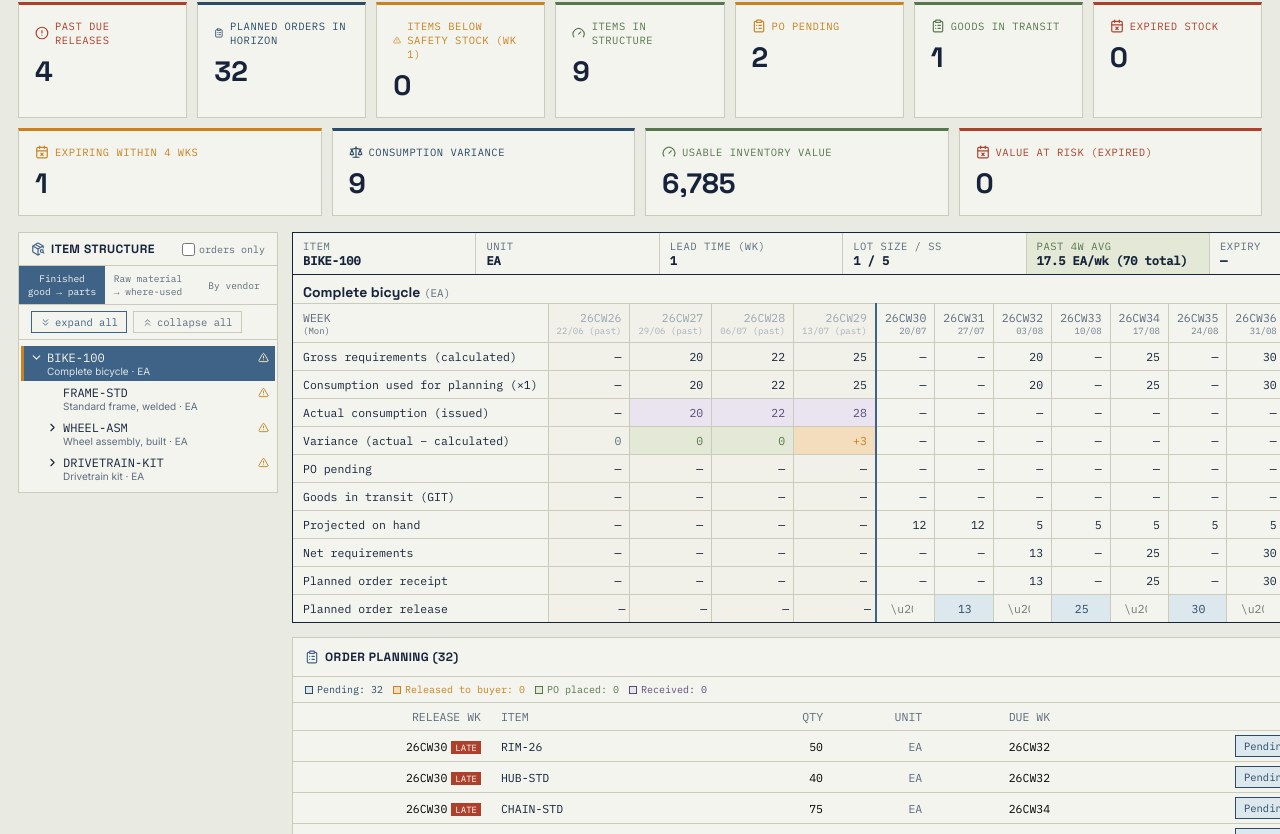
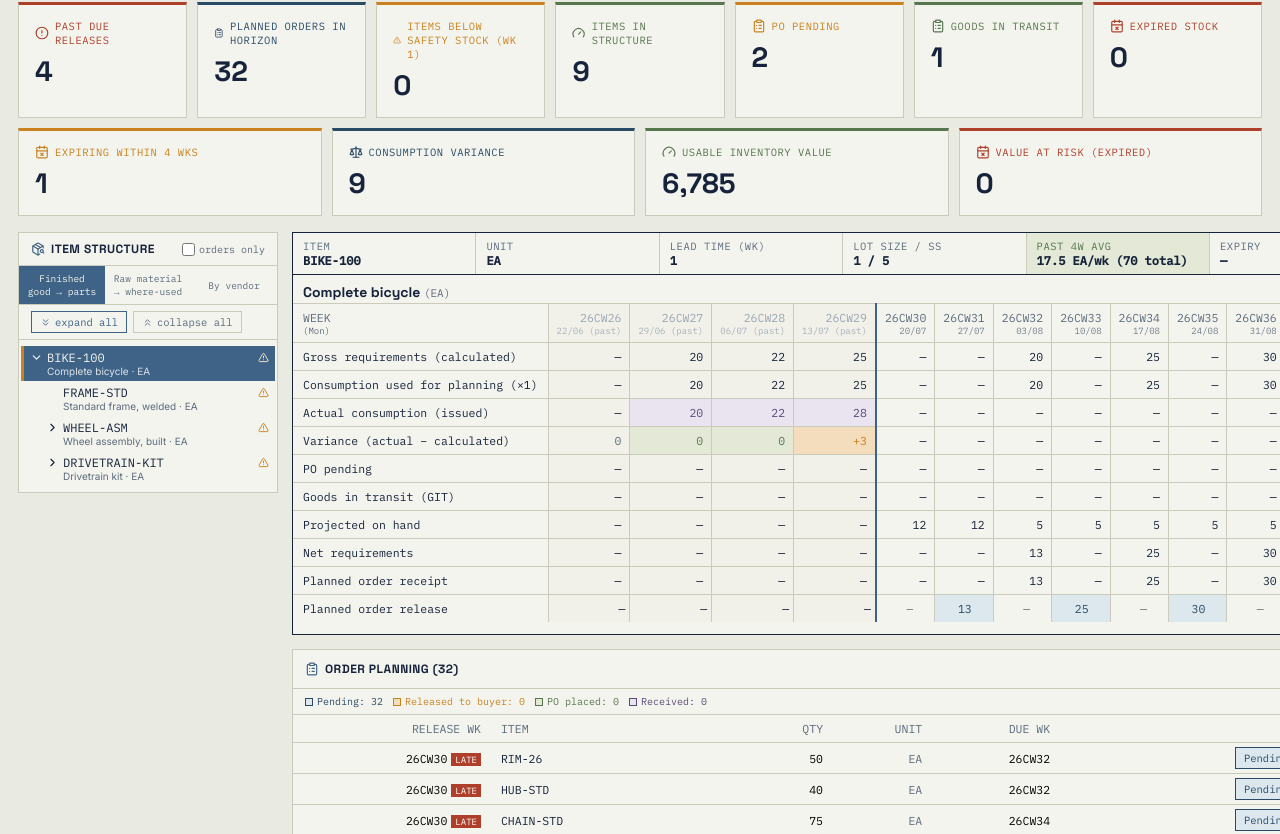
Before and after one commit to teeraponghf-cmd/MRP-Dashbboard1, a React (Vite) app: page / in a window 1280 px wide. Shown: the part 474-1308 px from the top of the page. Built offline with nearby package versions, Linux system fonts and the light colour scheme.

Commit message:
Update MRPDashboard.jsx

```diff
--- a/src/MRPDashboard.jsx
+++ b/src/MRPDashboard.jsx
@@ -9,7 +9,7 @@ const SAMPLE_BOM = [
   { parent_item: "BIKE-100", component_item: "DRIVETRAIN-KIT", qty_per: 1 },
   { parent_item: "WHEEL-ASM", component_item: "RIM-26", qty_per: 1 },
   { parent_item: "WHEEL-ASM", component_item: "HUB-STD", qty_per: 1 },
-  { parent_item: "WHEEL-ASM", component_item: "14000133", qty_per: 32 }, // เปลี่ยนเป็นรหัสตัวเลขให้เห็นภาพ
+  { parent_item: "WHEEL-ASM", component_item: "14000133", qty_per: 32 },
   { parent_item: "DRIVETRAIN-KIT", component_item: "CHAIN-STD", qty_per: 1 },
   { parent_item: "DRIVETRAIN-KIT", component_item: "CRANKSET", qty_per: 1 },
 ];
@@ -21,7 +21,6 @@ const SAMPLE_INVENTORY = [
   { item: "DRIVETRAIN-KIT", description: "Drivetrain kit", unit: "EA", vendor: "GearForge Ltd.", unit_price: 35, on_hand: 25, lead_time_weeks: 2, lot_size: 15, safety_stock: 6, safety_factor: 1, expiry_date: "" },
   { item: "RIM-26", description: "26in alloy rim", unit: "EA", vendor: "Apex Metal Works", unit_price: 9.5, on_hand: 60, lead_time_weeks: 2, lot_size: 50, safety_stock: 20, safety_factor: 1, expiry_date: "" },
   { item: "HUB-STD", description: "Standard hub", unit: "EA", vendor: "SpinCraft Wheels Co.", unit_price: 6.2, on_hand: 45, lead_time_weeks: 2, lot_size: 40, safety_stock: 15, safety_factor: 1, expiry_date: "" },
-  // จงใจลบ 14000133 ออกจาก Inventory เพื่อให้ระบบแจ้งเตือน
   { item: "CHAIN-STD", description: "Standard chain, pre-lubed", unit: "EA", vendor: "GearForge Ltd.", unit_price: 4.8, on_hand: 20, lead_time_weeks: 4, lot_size: 25, safety_stock: 10, safety_factor: 1.5, expiry_date: "" },
   { item: "CRANKSET", description: "Crankset, forged", unit: "EA", vendor: "GearForge Ltd.", unit_price: 12.5, on_hand: 18, lead_time_weeks: 4, lot_size: 20, safety_stock: 8, safety_factor: 1, expiry_date: "" },
 ];
@@ -213,16 +212,13 @@ function runMRP({ bom, inventory, demand, poPending, git, actualConsumption, bat
     missingInventory: []
   };
 
-  // 1. หาไอเทมที่อยู่ใน Demand แต่ไม่มี BOM
   Array.from(demandItemsSet).forEach(item => {
     if (!childrenOf[item] || childrenOf[item].length === 0) {
       warnings.demandWithoutBOM.push(item);
     }
   });
 
-  // 2. หาไอเทมที่ไม่มีใน Inventory Master (เช็คเฉพาะ Raw Material ที่รหัสเป็น "ตัวเลขล้วน")
   Array.from(allItems).forEach(item => {
-    // /^\d+$/ หมายถึงสตริงจะต้องประกอบด้วยตัวเลข 0-9 เท่านั้น ตั้งแต่ต้นจนจบ
     if (!invByItem[item] && /^\d+$/.test(item)) {
       warnings.missingInventory.push(item);
     }
@@ -946,7 +942,7 @@ function RecordGrid({ rec, weeks, weekLabels, weekDates, historyWeeks, onAdjustP
           </table>
         </div>
       )}
-      <div style={{ overflowX: "auto" }}>
+      <div style={{ overflowX: "auto", paddingBottom: "12px" }}>
         <table style={{ borderCollapse: "collapse", width: "100%", fontFamily: "'IBM Plex Mono', monospace", fontSize: 11.5 }}>
           <thead>
             <tr>
@@ -998,6 +994,14 @@ function RecordGrid({ rec, weeks, weekLabels, weekDates, historyWeeks, onAdjustP
                   const isOverridden = r.kind === "prel" && planOverrides && planOverrides[`${rec.item}::${i}`] !== undefined;
                   const isPast = i < historyWeeks;
                   const isEditablePrel = r.kind === "prel" && !isPast;
+
+                  let displayVal = "";
+                  if (isEditablePrel) {
+                    // ถ้าถูก Override ไว้ ไม่ว่าจะเป็นเลขอะไร (รวมถึง 0) ให้แสดงเลขนั้น
+                    // ถ้าไม่ได้ Override ให้ดึงค่าปกติมาแสดง ถ้าเป็น 0 ให้เว้นว่างเพื่อโชว์ Placeholder
+                    displayVal = isOverridden ? v : (v ? Math.round(v) : "");
+                  }
+
                   return (
                     <td key={i} style={{
                       textAlign: "right", padding: r.kind === "prel" ? "3px 4px" : "6px 8px", borderTop: `1px solid ${COLORS.paperLine}`,
@@ -1015,8 +1019,9 @@ function RecordGrid({ rec, weeks, weekLabels, weekDates, historyWeeks, onAdjustP
                           )}
                           <input
                             type="number" min={0}
-                            value={v || ""}
-                            placeholder="\u2014"
+                            value={displayVal}
+                            placeholder="—"
+                            title={`LT = ${rec.leadTime} wk \u2192 Arrives: ${i + rec.leadTime < weeks.length ? weekLabels[i + rec.leadTime] : "Out of horizon"}`}
                             onChange={(e) => onAdjustPlan(rec.item, i, e.target.value)}
                             style={{
                               width: 42, textAlign: "right", fontFamily: "'IBM Plex Mono', monospace", fontSize: 11.5,
```
